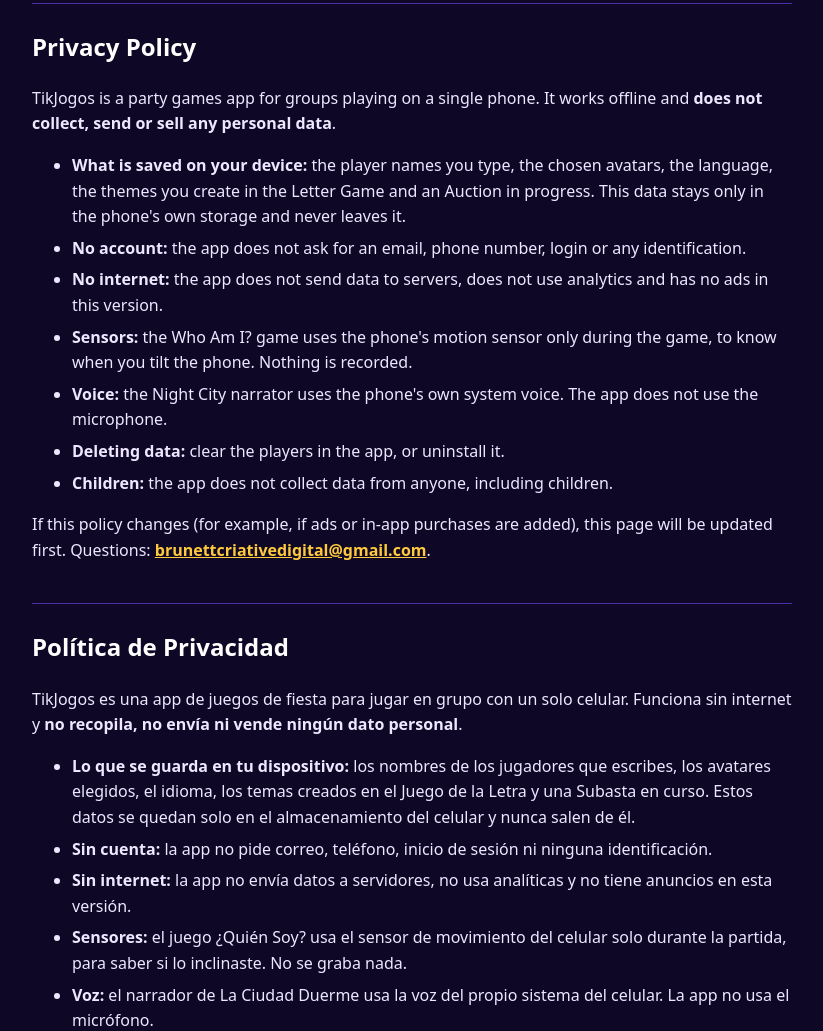
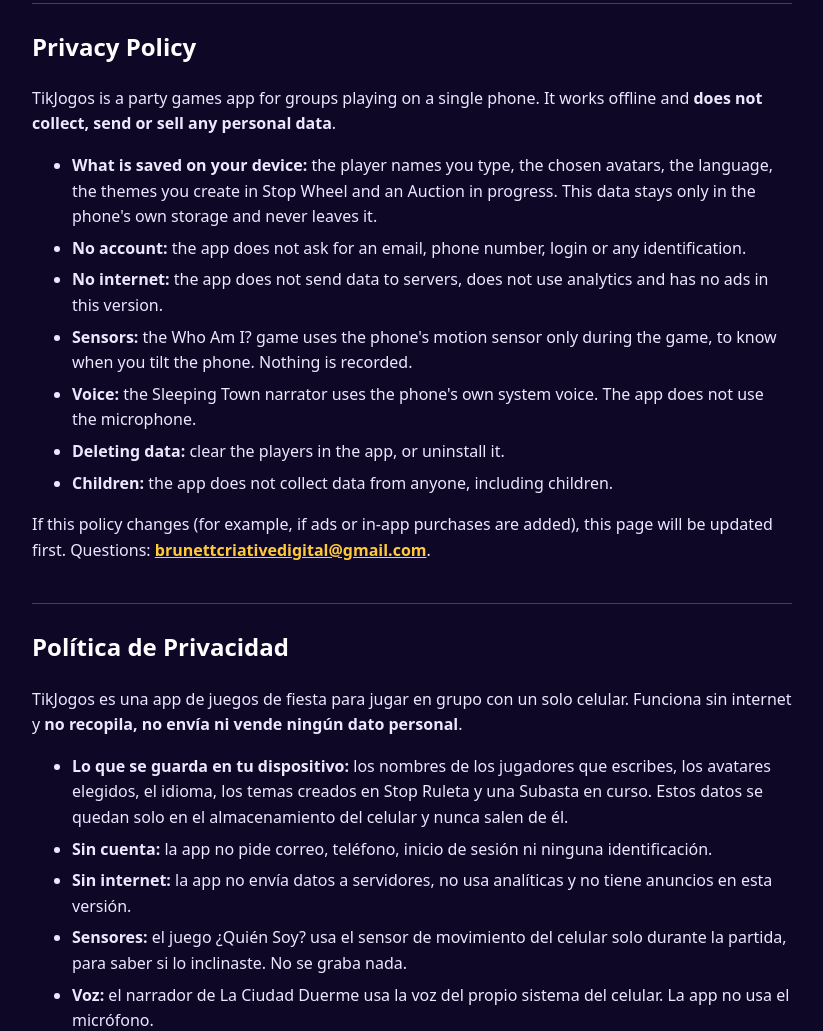
Before and after one commit to brunett06/tikjogos-privacidade, a plain HTML site: page index.html in a window 1280 px wide. Shown: the part 791-1822 px from the top of the page, without its empty margins (228-1051 px from the left). Drawn offline with Linux system fonts and the light colour scheme.

Commit message:
Nomes dos jogos atualizados (Stop Roleta, Sleeping Town)
Co-Authored-By: Claude Opus 5.5 <noreply@anthropic.com>

```diff
--- a/index.html
+++ b/index.html
@@ -25,7 +25,7 @@
     <h2>Política de Privacidade</h2>
     <p>O TikJogos é um app de jogos de festa para jogar em grupo num único celular. Ele foi feito para funcionar sem internet e <strong>não coleta, não envia e não vende nenhum dado pessoal</strong>.</p>
     <ul>
-      <li><strong>O que fica salvo no seu aparelho:</strong> os nomes dos jogadores que você digita, o avatar escolhido, o idioma, os temas criados no Jogo da Letra e a partida do Leilão em andamento. Esses dados ficam apenas no armazenamento do próprio celular e nunca saem dele.</li>
+      <li><strong>O que fica salvo no seu aparelho:</strong> os nomes dos jogadores que você digita, o avatar escolhido, o idioma, os temas criados no Stop Roleta e a partida do Leilão em andamento. Esses dados ficam apenas no armazenamento do próprio celular e nunca saem dele.</li>
       <li><strong>Sem conta e sem cadastro:</strong> o app não pede e-mail, telefone, login ou qualquer identificação.</li>
       <li><strong>Sem internet:</strong> o app não envia dados para servidores, não usa análise de uso (analytics) e não tem anúncios nesta versão.</li>
       <li><strong>Sensores:</strong> o jogo Quem Sou Eu? usa o sensor de movimento do celular apenas durante a partida, para saber se você inclinou o aparelho. Nada é gravado.</li>
@@ -40,11 +40,11 @@
     <h2>Privacy Policy</h2>
     <p>TikJogos is a party games app for groups playing on a single phone. It works offline and <strong>does not collect, send or sell any personal data</strong>.</p>
     <ul>
-      <li><strong>What is saved on your device:</strong> the player names you type, the chosen avatars, the language, the themes you create in the Letter Game and an Auction in progress. This data stays only in the phone's own storage and never leaves it.</li>
+      <li><strong>What is saved on your device:</strong> the player names you type, the chosen avatars, the language, the themes you create in Stop Wheel and an Auction in progress. This data stays only in the phone's own storage and never leaves it.</li>
       <li><strong>No account:</strong> the app does not ask for an email, phone number, login or any identification.</li>
       <li><strong>No internet:</strong> the app does not send data to servers, does not use analytics and has no ads in this version.</li>
       <li><strong>Sensors:</strong> the Who Am I? game uses the phone's motion sensor only during the game, to know when you tilt the phone. Nothing is recorded.</li>
-      <li><strong>Voice:</strong> the Night City narrator uses the phone's own system voice. The app does not use the microphone.</li>
+      <li><strong>Voice:</strong> the Sleeping Town narrator uses the phone's own system voice. The app does not use the microphone.</li>
       <li><strong>Deleting data:</strong> clear the players in the app, or uninstall it.</li>
       <li><strong>Children:</strong> the app does not collect data from anyone, including children.</li>
     </ul>
@@ -55,7 +55,7 @@
     <h2>Política de Privacidad</h2>
     <p>TikJogos es una app de juegos de fiesta para jugar en grupo con un solo celular. Funciona sin internet y <strong>no recopila, no envía ni vende ningún dato personal</strong>.</p>
     <ul>
-      <li><strong>Lo que se guarda en tu dispositivo:</strong> los nombres de los jugadores que escribes, los avatares elegidos, el idioma, los temas creados en el Juego de la Letra y una Subasta en curso. Estos datos se quedan solo en el almacenamiento del celular y nunca salen de él.</li>
+      <li><strong>Lo que se guarda en tu dispositivo:</strong> los nombres de los jugadores que escribes, los avatares elegidos, el idioma, los temas creados en Stop Ruleta y una Subasta en curso. Estos datos se quedan solo en el almacenamiento del celular y nunca salen de él.</li>
       <li><strong>Sin cuenta:</strong> la app no pide correo, teléfono, inicio de sesión ni ninguna identificación.</li>
       <li><strong>Sin internet:</strong> la app no envía datos a servidores, no usa analíticas y no tiene anuncios en esta versión.</li>
       <li><strong>Sensores:</strong> el juego ¿Quién Soy? usa el sensor de movimiento del celular solo durante la partida, para saber si lo inclinaste. No se graba nada.</li>
```
